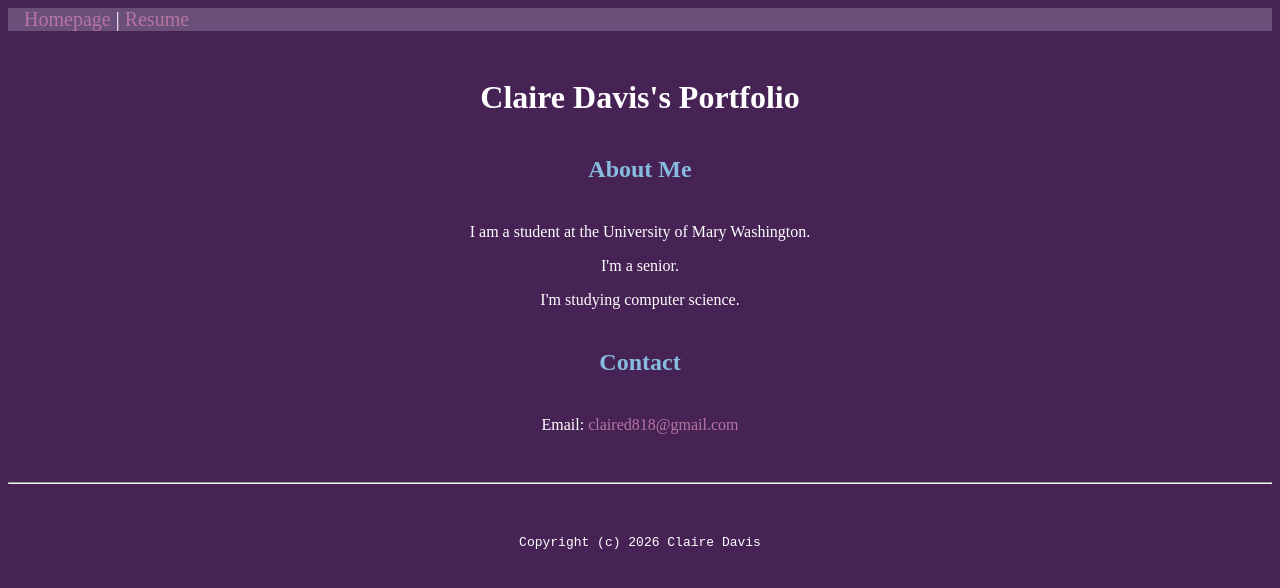
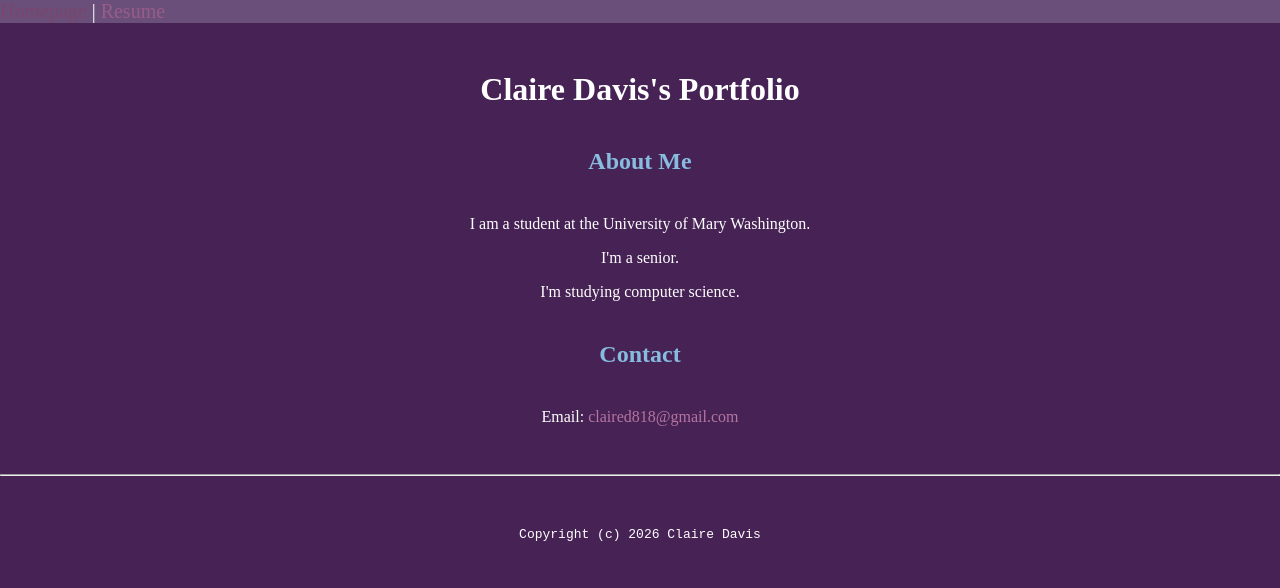
Before and after one commit to claired818/DGST101-BasicHTMLSite, a plain HTML site: page index.html in a window 1280 px wide. Drawn offline with Linux system fonts and the light colour scheme.

Commit message:
Tighten header spacing and darken text
Co-authored-by: Copilot App <223556219+Copilot@users.noreply.github.com>

```diff
--- a/css/master.css
+++ b/css/master.css
@@ -14,9 +14,18 @@
     text-decoration: none; /* This means we do not want hyperlinks to be underlined */
   }
 
+  header a {
+    color: #995C89;
+  }
+
+  header a:hover {
+    color: #7A466D;
+  }
+
   body {
     /* set the background color here */
     background-color: #462255;
+    margin: 0;
     /* set the text color to black here */
     color: white;
     /* set the font here */
@@ -28,7 +37,7 @@
   header {
     background-color: #694F79;
     font-size: 1.25rem;
-    padding-left: 1rem;
+    padding-left: 0;
     text-align: left;
   }
 
```
